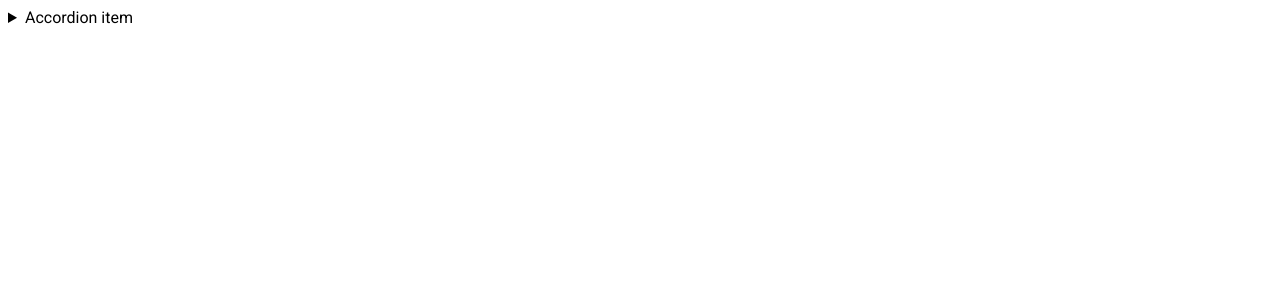
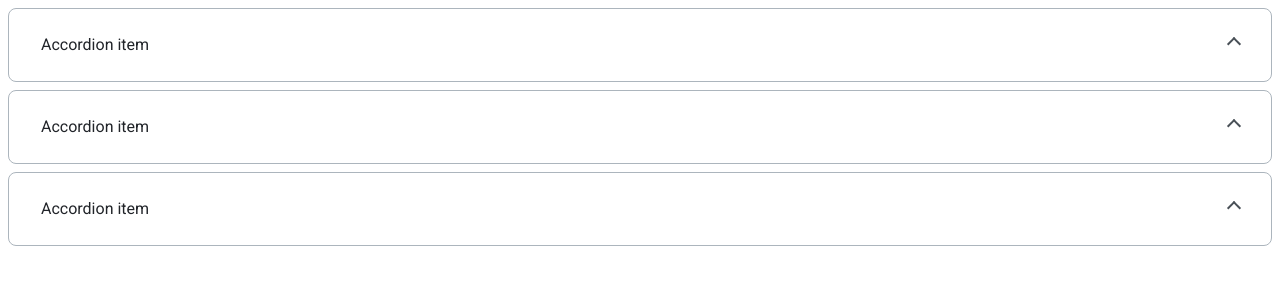
Before and after one commit to js-tasks-ru/htmlcss-20220317_nataliya-kokoreva, a website: page 03-lection1/02-accordion/index.html in a window 1280 px wide. Drawn offline with Linux system fonts and the light colour scheme.

Commit message:
04-accordion

```diff
--- a/03-lection1/02-accordion/accordion.css
+++ b/03-lection1/02-accordion/accordion.css
@@ -1 +1,57 @@
 /* Стилизация аккордеона */
+.accordion__item {
+    margin-bottom: 8px;
+    background-color: var(--white);
+    border: 1px solid var(--grey-3);
+    box-sizing: border-box;
+    border-radius: 8px;
+    font-family: 'Inter';
+    font-style: normal;
+    font-weight: 400;
+    font-size: 16px;
+    line-height: 24px;
+    color: var(--black);
+}
+
+.accordion__item:hover {
+    cursor: pointer;
+}
+
+.accordion__item[open] > .accordion__summary  {
+    padding-bottom: 16px;
+}
+
+.accordion__item[open] .accordion__summary::after  {
+    transform: rotate(45deg);
+}
+
+.accordion__summary {
+    display: block;
+    padding-top: 24px;
+    padding-bottom: 24px;
+    padding-left: 32px;
+}
+
+.accordion__summary:after {
+    content: ' ';
+    display: block;
+    width: 8px;
+    height: 8px;
+    border: solid var(--grey-4);
+    border-width: 0 2px 2px 0;
+    transform: rotate(-135deg);
+    position: relative;
+    float: right;
+    right: 32px;
+    top: 6px;
+}
+
+.accordion__content {
+    padding: 0 49px 32px 32px;
+    margin: 0;
+    color: var(--grey-4);
+}
+
+.accordion__item:last-child {
+    margin-bottom: 0;
+}
--- a/03-lection1/02-accordion/index.html
+++ b/03-lection1/02-accordion/index.html
@@ -6,13 +6,31 @@
         <link rel="stylesheet" href="./accordion.css">
     </head>
     <body>
-        <details>
-            <summary>
-                Accordion item
-            </summary>
-            <p>
-                Hidden content
-            </p>
-        </details>
+        <div class='accordion'>
+            <details class='accordion__item'>
+                <summary class='accordion__summary'>
+                    Accordion item
+                </summary>
+                <p class='accordion__content'>
+                    Amet minim mollit non deserunt ullamco est sit aliqua dolor do amet sint. Velit officia consequat duis enim velit mollit. Exercitation veniam consequat sunt nostrud amet.
+                </p>
+            </details>
+            <details class='accordion__item'>
+                <summary class='accordion__summary'>
+                    Accordion item
+                </summary>
+                <p class='accordion__content'>
+                    Hidden content
+                </p>
+            </details>
+            <details class='accordion__item'>
+                <summary class='accordion__summary'>
+                    Accordion item
+                </summary>
+                <p class='accordion__content'>
+                    Hidden content
+                </p>
+            </details>
+        </div>
     </body>
 </html>
```
